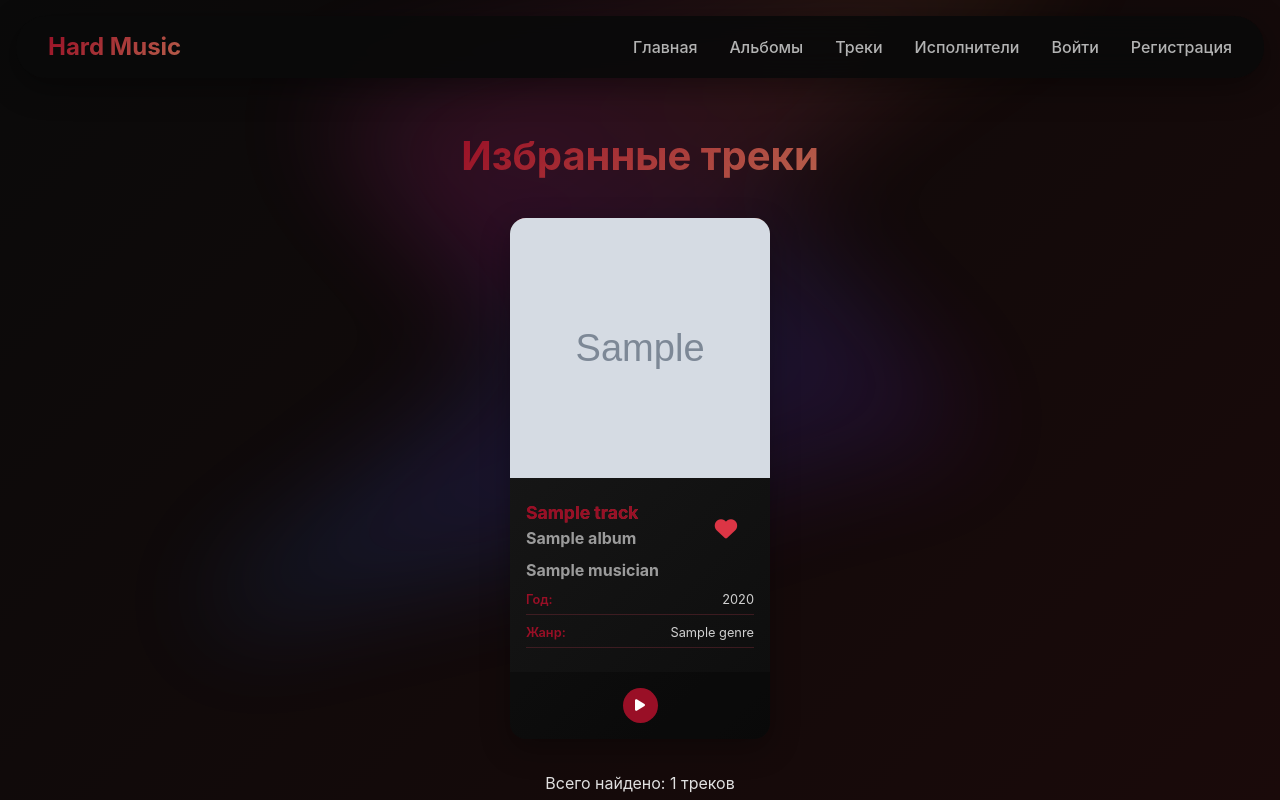
After one commit to kukur1k/MusicCatalogDjango, a Django app: template MusicApp/Music/templates/music/favorite_list.html in a window 1280 px wide. The commit adds this page. Run offline with Django 5.2, Linux system fonts and the light colour scheme; the template is opened without the code that fills it: most values are stand-ins (such as "Sample title", 1, 10 or a date in 2020); grey boxes marked "Sample" are stand-in pictures.

Commit message:
add registrations/logins and remake favorite system

```diff
--- a/MusicApp/Music/templates/music/base.html
+++ b/MusicApp/Music/templates/music/base.html
@@ -38,14 +38,14 @@
                         <span class="nav-link">{{ user.username }}</span>
                     </li>
                     <li class="nav-item">
-                        <a class="nav-link" href="{% url 'logout' %}">Выйти</a>
+                        <a class="nav-link" href="{% url 'music:logout' %}">Выйти</a>
                     </li>
                 {% else %}
                     <li class="nav-item">
-                        <a class="nav-link" href="{% url 'login' %}">Войти</a>
+                        <a class="nav-link" href="{% url 'music:login' %}">Войти</a>
                     </li>
                     <li class="nav-item">
-                        <a class="nav-link" href="{% url 'register' %}">Регистрация</a>
+                        <a class="nav-link" href="{% url 'music:register' %}">Регистрация</a>
                     </li>
                 {% endif %}
             </ul>
--- /dev/null
+++ b/MusicApp/Music/templates/music/favorite_list.html
@@ -0,0 +1,65 @@
+{% extends 'music/base.html' %}
+{% load static %}
+
+{% block title %}Избранные треки{% endblock %}
+
+{% block content %}
+<div class="tracks-page">
+    <h1>Избранные треки</h1>
+
+    <div class="albumList">
+        {% for track in tracks %}
+            <div class="albumCard">
+                <div class="albumCoverCard">
+                    {% if track.cover_image %}
+                        <img src="{{ track.cover_image.url }}"
+                             class="AlbumCover"
+                             alt="{{ track.title }}">
+                    {% else %}
+                        <img src="{% static 'blockPhoto.png' %}"
+                             class="AlbumCover"
+                             alt="Нет обложки">
+                    {% endif %}
+                </div>
+                <div class="albumCardBody">
+                    <div class="trackHeader">
+                        <div class="trackTitleWrapper">
+                            <h5><a href="{% url 'music:track_detail' track.pk %}">{{ track.title }}</a></h5>
+                            <h4 class="albumLink"><a href="{% url 'music:album_detail' track.album.pk %}">{{ track.album.title }}</a></h4>
+                        </div>
+                        <a href="{% url 'music:toggle_favorite' track.pk %}" class="favorite-btn active">
+                            <i class="fas fa-heart"></i>
+                        </a>
+                    </div>
+                    <span class="MusicianLink"><a href="{% url 'music:musician_detail' track.musician.pk %}">{{ track.musician.name }}</a></span>
+                    <div class="mainCardInf">
+                        {% if track.release_date %}
+                            <p><strong>Год:</strong> {{ track.release_date|date:"Y" }}</p>
+                        {% endif %}
+                        {% if track.genre %}
+                            <p><strong>Жанр:</strong> {{ track.genre.title }}</p>
+                        {% endif %}
+                    </div>
+                </div>
+                <div class="manipulationPanel">
+                    <button class="play-this"
+                            data-file="{{ track.file.url }}"
+                            data-title="{{ track.title }}"
+                            data-artist="{{ track.musician.name }}"
+                            data-cover="{% if track.cover_image %}{{ track.cover_image.url }}{% endif %}">
+                        <i class="fas fa-play"></i>
+                    </button>
+                </div>
+            </div>
+        {% empty %}
+            <div class="no-results">
+                <i class="fas fa-heart"></i>
+                <p>У вас пока нет избранных треков</p>
+                <a href="{% url 'music:track_list' %}" class="btnPrimary" style="margin-top: 4rem;">Добавить треки</a>
+            </div>
+        {% endfor %}
+    </div>
+
+    <p class="results-count">Всего найдено: {{ tracks|length }} треков</p>
+</div>
+{% endblock %}
--- a/MusicApp/Music/templates/music/login.html
+++ b/MusicApp/Music/templates/registration/login.html
@@ -25,7 +25,7 @@
                 {% endif %}
                 <div class="formButtons">
                     <button type="submit" class="btnPrimary">Войти</button>
-                    <a href="{% url 'register' %}" class="btnSecondary">Регистрация</a>
+                    <a href="{% url 'music:register' %}" class="btnSecondary">Регистрация</a>
                 </div>
             </form>
         </div>
--- a/MusicApp/Music/templates/music/register.html
+++ b/MusicApp/Music/templates/registration/register.html
@@ -33,7 +33,7 @@
                 {% endif %}
                 <div class="formButtons">
                     <button type="submit" class="btnPrimary">Зарегистрироваться</button>
-                    <a href="{% url 'login' %}" class="btnSecondary">Уже есть аккаунт</a>
+                    <a href="{% url 'music:login' %}" class="btnSecondary">Уже есть аккаунт</a>
                 </div>
             </form>
         </div>
--- a/MusicApp/Music/urls.py
+++ b/MusicApp/Music/urls.py
@@ -1,6 +1,8 @@
 from django.urls import path
 
 from . import views # Импорт представлений из текущего приложения
+
+from django.contrib.auth import views as auth_views
 
 # Пространство имен для URL-шаблонов приложения
 
@@ -37,4 +39,8 @@ urlpatterns = [
     path('track/<int:track_id>/favorite/', views.toggle_favorite, name='toggle_favorite'),
 
     path('register/', views.register, name='register'),
+
+    path('login/', auth_views.LoginView.as_view(template_name='registration/login.html'), name='login'),
+    path('logout/', auth_views.LogoutView.as_view(next_page='/'), name='logout'),
+    path('register/', views.register, name='register'),
 ]
--- a/MusicApp/Music/views.py
+++ b/MusicApp/Music/views.py
@@ -242,7 +242,7 @@ def musician_update(request, pk):
 
 
 def track_list(request):
-    tracks = MusicTrack.objects.select_related('album', 'musician', 'genre').all()
+    tracks = MusicTrack.objects.select_related('album').all()
     form = TrackSearchForm(request.GET)
 
     # Получаем ID избранных треков текущего пользователя
```
Also changed, not shown: MusicApp/MusicApp/settings.py (+4 -4 lines).
